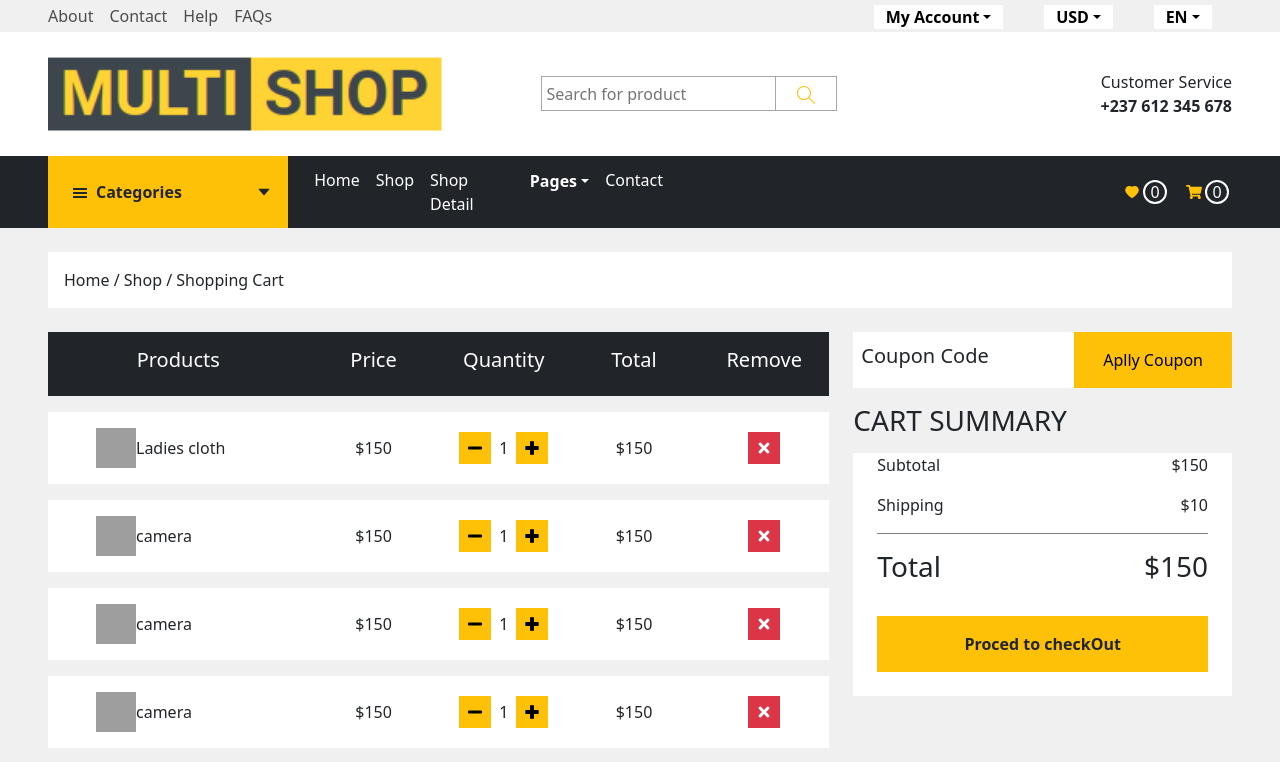
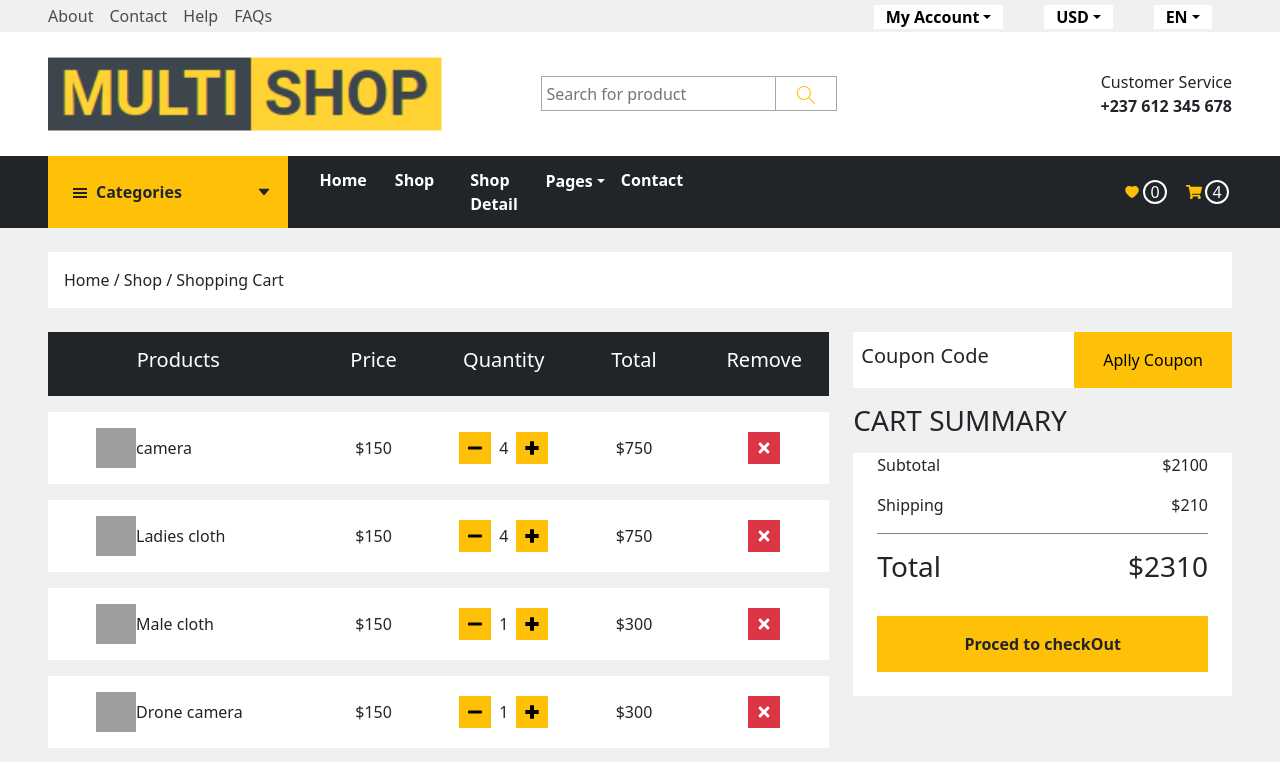
Before and after one commit to NdelliPeter/Multi-Shop, a React (Create React App) app: page /shoppingCart in a window 1280 px wide. Shown: the top 762 px of the page. Built offline with nearby package versions, Linux system fonts and the light colour scheme; data requests are answered from the project's data file; grey boxes are pictures that could not be loaded.

Commit message:
shopping Cart working

```diff
--- a/data/db.json
+++ b/data/db.json
@@ -3,50 +3,20 @@
     {
       "firstName": "Ndemba",
       "lastName": "Ndelli",
+      "userName": "petex",
       "email": "ndellipetex@gmail.com",
-      "password": "1234",
-      "confirmPassword": "1234",
-      "id": "10f6fa22-85ad-ecb8-49e6-35b91ce983a1"
+      "password": "Charles/123",
+      "confirmPassword": "Charles/123",
+      "id": "25d2b724-5169-14bd-bbe4-3b9e1e14e9e9"
     },
     {
       "firstName": "Ndemba",
       "lastName": "Ndelli",
+      "userName": "petex",
       "email": "ndellipeter@yahoo.com",
-      "password": "1234",
-      "confirmPassword": "1234",
-      "id": "52e230fb-98b2-dcec-517a-6936aec144ce"
-    },
-    {
-      "confirmPassword": "12345",
-      "password": "12345",
-      "email": "benedictlifanje@gmail.com",
-      "lastName": "Lifanje",
-      "firstName": "Benedict",
-      "id": "0d3e12b8-4655-431d-86dc-bf9b55b1f92a"
-    },
-    {
-      "firstName": "Zinger",
-      "lastName": "System",
-      "email": "testzinger@zingersystems.com",
-      "password": "123456",
-      "confirmPassword": "123456",
-      "id": "5e0b73fa-3ec7-f453-96cb-5fece8916881"
-    },
-    {
-      "firstName": "121334",
-      "lastName": "8758768",
-      "email": "ywiuerr@ganm.com",
-      "password": "1234",
-      "confirmPassword": "1234",
-      "id": "3ce30496-2537-124d-9d21-0f090ab27b65"
-    },
-    {
-      "firstName": "wer",
-      "lastName": "wfsd",
-      "email": "testzinger@test",
-      "password": "asdf",
-      "confirmPassword": "asdf",
-      "id": "ff3d8ee8-42de-35dd-ffb0-54849866804a"
+      "password": "1234Ada5678/",
+      "confirmPassword": "1234Ada5678/",
+      "id": "3041714d-754e-face-b1b0-c1e9f2112e6d"
     }
   ],
   "products": [
@@ -137,12 +107,69 @@
   ],
   "basket": [
     {
-      "id": 4,
-      "productName": "Ladies cloth",
-      "image": "https://images.pexels.com/photos/10792732/pexels-photo-10792732.jpeg?auto=compress&cs=tinysrgb&w=1260&h=750&dpr=1",
+      "id": 3,
+      "productName": "camera",
+      "image": "https://images.pexels.com/photos/336232/pexels-photo-336232.jpeg?auto=compress&cs=tinysrgb&w=1260&h=750&dpr=1",
       "productDetails": "Volup erat ipsum diam elitr rebum et dolor. Est nonumy elitr erat diam stet sit clita ea. Sanc ipsum et, labore clita lorem magna duo dolor no seaNonumy",
       "price": 150,
+      "quantity": 4,
+      "total": 750
+    },
+    {
+      "id": 7,
+      "productName": "Ladies cloth",
+      "image": "https://images.pexels.com/photos/7207506/pexels-photo-7207506.jpeg?auto=compress&cs=tinysrgb&w=1260&h=750&dpr=1",
+      "productDetails": "Volup erat ipsum diam elitr rebum et dolor. Est nonumy elitr erat diam stet sit clita ea. Sanc ipsum et, labore clita lorem magna duo dolor no seaNonumy",
+      "price": 150,
+      "quantity": 4,
+      "total": 750
+    },
+    {
+      "id": 2,
+      "productName": "Male cloth",
+      "image": "https://images.pexels.com/photos/13192037/pexels-photo-13192037.jpeg?auto=compress&cs=tinysrgb&w=1260&h=750&dpr=1",
+      "productDetails": "Volup erat ipsum diam elitr rebum et dolor. Est nonumy elitr erat diam stet sit clita ea. Sanc ipsum et, labore clita lorem magna duo dolor no seaNonumy",
+      "price": 150,
+      "total": 300,
       "quantity": 1
+    },
+    {
+      "id": 1,
+      "productName": "Drone camera",
+      "image": "https://images.pexels.com/photos/14799851/pexels-photo-14799851.jpeg?auto=compress&cs=tinysrgb&w=1260&h=750&dpr=1",
+      "productDetails": "Volup erat ipsum diam elitr rebum et dolor. Est nonumy elitr erat diam stet sit clita ea. Sanc ipsum et, labore clita lorem magna duo dolor no seaNonumy",
+      "price": 150,
+      "quantity": 1,
+      "total": 300
+    }
+  ],
+  "Checkout": [
+    {
+      "id": 1,
+      "productName": "Drone camera",
+      "image": "https://images.pexels.com/photos/14799851/pexels-photo-14799851.jpeg?auto=compress&cs=tinysrgb&w=1260&h=750&dpr=1",
+      "productDetails": "Volup erat ipsum diam elitr rebum et dolor. Est nonumy elitr erat diam stet sit clita ea. Sanc ipsum et, labore clita lorem magna duo dolor no seaNonumy",
+      "price": 150,
+      "quantity": 1,
+      "total": 0
+    },
+    {
+      "id": 11,
+      "productName": "camera",
+      "image": "https://images.pexels.com/photos/3875080/pexels-photo-3875080.jpeg?auto=compress&cs=tinysrgb&w=1260&h=750&dpr=1",
+      "productDetails": "Volup erat ipsum diam elitr rebum et dolor. Est nonumy elitr erat diam stet sit clita ea. Sanc ipsum et, labore clita lorem magna duo dolor no seaNonumy",
+      "price": 150,
+      "quantity": 1,
+      "total": 0
+    },
+    {
+      "id": 3,
+      "productName": "camera",
+      "image": "https://images.pexels.com/photos/336232/pexels-photo-336232.jpeg?auto=compress&cs=tinysrgb&w=1260&h=750&dpr=1",
+      "productDetails": "Volup erat ipsum diam elitr rebum et dolor. Est nonumy elitr erat diam stet sit clita ea. Sanc ipsum et, labore clita lorem magna duo dolor no seaNonumy",
+      "price": 150,
+      "quantity": 1,
+      "total": null
     },
     {
       "id": 8,
@@ -150,66 +177,8 @@
       "image": "https://images.pexels.com/photos/9825046/pexels-photo-9825046.jpeg?auto=compress&cs=tinysrgb&w=1260&h=750&dpr=1",
       "productDetails": "Volup erat ipsum diam elitr rebum et dolor. Est nonumy elitr erat diam stet sit clita ea. Sanc ipsum et, labore clita lorem magna duo dolor no seaNonumy",
       "price": 150,
-      "quantity": 1
-    },
-    {
-      "id": 11,
-      "productName": "camera",
-      "image": "https://images.pexels.com/photos/3875080/pexels-photo-3875080.jpeg?auto=compress&cs=tinysrgb&w=1260&h=750&dpr=1",
-      "productDetails": "Volup erat ipsum diam elitr rebum et dolor. Est nonumy elitr erat diam stet sit clita ea. Sanc ipsum et, labore clita lorem magna duo dolor no seaNonumy",
-      "price": 150,
-      "quantity": 1
-    },
-    {
-      "id": 12,
-      "productName": "camera",
-      "image": "https://images.pexels.com/photos/3875080/pexels-photo-3875080.jpeg?auto=compress&cs=tinysrgb&w=1260&h=750&dpr=1",
-      "productDetails": "Volup erat ipsum diam elitr rebum et dolor. Est nonumy elitr erat diam stet sit clita ea. Sanc ipsum et, labore clita lorem magna duo dolor no seaNonumy",
-      "price": 150,
-      "quantity": 1
-    },
-    {
-      "id": 3,
-      "productName": "camera",
-      "image": "https://images.pexels.com/photos/336232/pexels-photo-336232.jpeg?auto=compress&cs=tinysrgb&w=1260&h=750&dpr=1",
-      "productDetails": "Volup erat ipsum diam elitr rebum et dolor. Est nonumy elitr erat diam stet sit clita ea. Sanc ipsum et, labore clita lorem magna duo dolor no seaNonumy",
-      "price": 150,
-      "quantity": 1
+      "quantity": 2,
+      "total": 450
     }
-  ],
-  "Checkout": [
-    [
-      {
-        "id": 1,
-        "productName": "Drone camera",
-        "image": "https://images.pexels.com/photos/14799851/pexels-photo-14799851.jpeg?auto=compress&cs=tinysrgb&w=1260&h=750&dpr=1",
-        "productDetails": "Volup erat ipsum diam elitr rebum et dolor. Est nonumy elitr erat diam stet sit clita ea. Sanc ipsum et, labore clita lorem magna duo dolor no seaNonumy",
-        "price": 150,
-        "quantity": 1
-      },
-      {
-        "id": 2,
-        "productName": "Male cloth",
-        "image": "https://images.pexels.com/photos/13192037/pexels-photo-13192037.jpeg?auto=compress&cs=tinysrgb&w=1260&h=750&dpr=1",
-        "productDetails": "Volup erat ipsum diam elitr rebum et dolor. Est nonumy elitr erat diam stet sit clita ea. Sanc ipsum et, labore clita lorem magna duo dolor no seaNonumy",
-        "price": 150,
-        "quantity": 1
-      },
-      {
-        "id": 4,
-        "productName": "Ladies cloth",
-        "image": "https://images.pexels.com/photos/10792732/pexels-photo-10792732.jpeg?auto=compress&cs=tinysrgb&w=1260&h=750&dpr=1",
-        "productDetails": "Volup erat ipsum diam elitr rebum et dolor. Est nonumy elitr erat diam stet sit clita ea. Sanc ipsum et, labore clita lorem magna duo dolor no seaNonumy",
-        "price": 150,
-        "quantity": 1
-      },
-      {
-        "id": 11,
-        "productName": "camera",
-        "image": "https://images.pexels.com/photos/3875080/pexels-photo-3875080.jpeg?auto=compress&cs=tinysrgb&w=1260&h=750&dpr=1",
-        "productDetails": "Volup erat ipsum diam elitr rebum et dolor. Est nonumy elitr erat diam stet sit clita ea. Sanc ipsum et, labore clita lorem magna duo dolor no seaNonumy",
-        "price": 150
-      }
-    ]
   ]
 }
--- a/src/components/Footer.js
+++ b/src/components/Footer.js
@@ -42,9 +42,9 @@ export default function Footer() {
                     <div className="col-11 col-sm-11 col-md-6 col-lg-3 my-2">
                         <h3>QUICK SHOP</h3>
 
-                        <NavLink className='footerLink d-flex align-items-center'><MdKeyboardArrowRight /> Home</NavLink>
-                        <NavLink className='footerLink d-flex align-items-center'><MdKeyboardArrowRight /> Our Shop</NavLink>
-                        <NavLink className='footerLink d-flex align-items-center'><MdKeyboardArrowRight /> Shop Detail</NavLink>
+                        <NavLink className='footerLink d-flex align-items-center' to="/"><MdKeyboardArrowRight /> Home</NavLink>
+                        <NavLink className='footerLink d-flex align-items-center' to="shop"><MdKeyboardArrowRight /> Our Shop</NavLink>
+                        <NavLink className='footerLink d-flex align-items-center' to="shopDetails"><MdKeyboardArrowRight /> Shop Detail</NavLink>
                         <NavLink className='footerLink d-flex align-items-center'><MdKeyboardArrowRight /> Shopping Cart</NavLink>
                         <NavLink className='footerLink d-flex align-items-center'><MdKeyboardArrowRight /> Checkout</NavLink>
                         <NavLink className='footerLink d-flex align-items-center'><MdKeyboardArrowRight /> Contact Us</NavLink>
--- a/src/components/Header.js
+++ b/src/components/Header.js
@@ -1,12 +1,29 @@
-import React from "react";
+import React, { useState, useEffect } from "react";
 import "../App.css";
 import "bootstrap/dist/css/bootstrap.min.css";
 import { NavLink, Outlet } from "react-router-dom";
 import Dropdown from "react-bootstrap/Dropdown";
 import { AiFillHeart } from "react-icons/ai";
 import { FaShoppingCart } from "react-icons/fa";
+import axios from "axios";
+
 
 export default function Header() {
+
+  const [basket, setBasket] = useState()
+
+  useEffect(() => {
+    axios
+    .get("http://localhost:4000/basket")
+    .then((res) => {
+      const respo = res.data;
+      setBasket(respo);
+      // console.log(respo);
+    })
+    .catch((err) => console.log(err));
+  }, [])
+
+
   return (
     <>
       <header className="container-fluid ">
@@ -71,7 +88,7 @@ export default function Header() {
 
                   <div className="d-flex align-items-center">
                     <FaShoppingCart className="" />
-                    <div className="ring ">0</div>
+                    <div className="ring ">{basket?.length}</div>
                   </div>
                 </div>
               </div>
--- a/src/components/HomeLayout.js
+++ b/src/components/HomeLayout.js
@@ -20,9 +20,7 @@ import axios from "axios";
 
 export default function HomeLayout() {
 
-  const [length, setLength] = useState()
   const [basket, setBasket] = useState()
-
 
 
 
@@ -151,16 +149,16 @@ export default function HomeLayout() {
               </div>
 
               <div className=" col-7 d-flex gap-3">
-                <NavLink className="nestedlink" to="/">
-                  Home
+                <NavLink className="col-2 nestedlink" to="/">
+                  <b>Home</b>
                 </NavLink>
-                <NavLink className="nestedlink" to="shop">
-                  Shop
+                <NavLink className="col-2 nestedlink" to="shop">
+                  <b>Shop</b>
                 </NavLink>
-                <NavLink className="nestedlink" to="shopDetails">
-                  Shop Detail
+                <NavLink className="col-2 nestedlink" to="shopDetails">
+                  <b>Shop Detail</b>
                 </NavLink>
-                <Dropdown>
+                <Dropdown className="col-2">
                   <Dropdown.Toggle variant="light" id="pagesBtn">
                     Pages
                   </Dropdown.Toggle>
@@ -173,8 +171,8 @@ export default function HomeLayout() {
                   </Dropdown.Menu>
                 </Dropdown>
 
-                <NavLink className="nestedlink" to="contact">
-                  Contact
+                <NavLink className="col-2 nestedlink" to="contact">
+                  <b>Contact</b>
                 </NavLink>
               </div>
             </div>
@@ -188,7 +186,7 @@ export default function HomeLayout() {
 
             <div className="d-flex align-items-center">
               <FaShoppingCart className="text-warning" />
-              <div className="text-white circle ">0</div>
+              <div className="text-white circle "> {basket?.length}</div>
             </div>
           </div>
         </div>
--- a/src/pages/Shop.js
+++ b/src/pages/Shop.js
@@ -35,6 +35,7 @@ export default function Shop() {
 
   const basketDrop = (product) => {
     product.quantity = 1;
+    product.total = product.price;
     const drop = products.find(
       (productItem) =>
         products.indexOf(productItem) === products.indexOf(product)
--- a/src/pages/ShoppingCart.js
+++ b/src/pages/ShoppingCart.js
@@ -11,48 +11,77 @@ export default function ShoppingCart() {
   const [basket, setBasket] = useState();
   const [checkout, setCheckout] = useState();
 
-  const increaseQuntity = (id) => {
-    // const item = axios.get(`http://localhost:4000/basket/${id}`)
-    // .then((res) => {
-    //   const respo =res.data
-    //   // setQuantity(respo)
-    //         console.log(respo);
-    // })
-    console.log("rrrrrrrrr"+ basket);
+  const increaseQuntity = (product) => {
+    product.quantity += 1;
 
-
-    const new_array = basket.map((product) => {
-              if(product.id === id){
-                product.quantity ++
-                return(
-                  product
-                )
-              }else{
-                return product
+    axios
+      .put(`http://localhost:4000/basket/${product.id}`, product)
+      .then((res) => {
+        const increased = basket.map((prod) => {
+          if (product.id === prod.id) {
+            product.quantity = res.data.quantity;
+            product.total = product.price * product.quantity;
           }
-    })
-console.log("ooooooooooo"+ new_array);
-
-
-    // axios.put(`http://localhost:4000/basket/${id}`).then((res) => {
-    //   const respo = res.data;
-    //   respo.quantity ++
-    //   console.log(respo);
-    // });
+          return prod;
+        });
+        setBasket(increased);
+      });
   };
 
   const decreaseQuantity = (product) => {
-    const decrease = basket.find((productItem) => {
-      if (productItem.id === product.id) {
-        if (quantity >= 1) {
-          setQuantity(quantity - 1);
+    if (product.quantity === 0) {
+      product.quantity = 0;
+      axios
+        .put(`http://localhost:4000/basket/${product.id}`, product)
+        .then((res) => {
+          const decreased = basket.map((prod) => {
+            if (product.id === prod.id) {
+              product.quantity = res.data.quantity;
+              product.total = product.price * product.quantity;
+            }
+            return prod;
+          });
+          setBasket(decreased);
+        });
     } else {
-          setQuantity(0);
+      product.quantity -= 1;
+      axios
+        .put(`http://localhost:4000/basket/${product.id}`, product)
+        .then((res) => {
+          const decreased = basket.map((prod) => {
+            if (product.id === prod.id) {
+              product.quantity = res.data.quantity;
+              product.total = product.price * product.quantity;
             }
+            return prod;
+          });
+          setBasket(decreased);
+        });
     }
+  };
+
+  const subTotal = () => {
+    const total = basket?.map((product) => {
+      let sum = 0;
+      return (product.total += sum);
     });
-    console.log(decrease);
+    console.log(total);
+    let sum = total?.reduce(function (a, b) {
+      return a + b;
+    });
+    return sum;
   };
+
+  const shipping = () => {
+    const shipping = subTotal() / 10;
+    console.log(shipping);
+    return shipping;
+  };
+  const genaralTotal = () => {
+    const total = subTotal() + shipping();
+    return total;
+  };
+
 
   useEffect(() => {
     axios
@@ -67,7 +96,7 @@ console.log("ooooooooooo"+ new_array);
     axios.get("http://localhost:4000/Checkout").then((res) => {
       const respo = res.data;
       setCheckout(respo);
-      console.log(respo);
+      console.log('Checkout' + respo);
     });
   }, []);
 
@@ -81,12 +110,20 @@ console.log("ooooooooooo"+ new_array);
   };
 
   const clearBasket = () => {
-    setCheckout(basket);
-    axios.post("http://localhost:4000/Checkout", basket).then((res) => {
+    const checkOutUpdate = basket.map((product) => {
+        axios.post("http://localhost:4000/Checkout", product)
+        .then((res) => {
           const respo = res.data;
-      setBasket(respo);
-      console.log(respo);
+          setCheckout(respo);
+          console.log("oierueneff" + respo);
+
+        // axios.delete(`http://localhost:4000/basket/${product.id}`);
       });
+    })
+
+    console.log(checkOutUpdate);
+    // setCheckout(checkOutUpdate);
+    // setBasket();
   };
 
   return (
@@ -147,14 +184,14 @@ console.log("ooooooooooo"+ new_array);
                             <button
                               className="bg-warning d-flex align-items-center p-2 quantitybtn"
                               onClick={() => {
-                                increaseQuntity(product?.id);
+                                increaseQuntity(product);
                               }}
                             >
                               <BiPlusMedical />
                             </button>
                           </div>
                           <div className="col-2 d-flex justify-content-center align-items-center">
-                            ${product?.price * product?.quantity}
+                            ${product?.total}
                           </div>
                           <div className="col-2 d-flex justify-content-center align-items-center">
                             <button
@@ -188,17 +225,17 @@ console.log("ooooooooooo"+ new_array);
                   <div className="borderBot">
                     <div className="d-flex justify-content-between align-items-center my-3">
                       <span>Subtotal</span>
-                      <span>$150</span>
+                      <span>${subTotal()}</span>
                     </div>
                     <div className="d-flex justify-content-between align-items-center my-3">
                       <span>Shipping</span>
-                      <span>$10</span>
+                      <span>${shipping()}</span>
                     </div>
                   </div>
 
                   <div className="d-flex justify-content-between align-items-center mt-3">
                     <h3>Total</h3>
-                    <h3>$150</h3>
+                    <h3>${genaralTotal()}</h3>
                   </div>
 
                   <button
```
Also changed, not shown: src/Accounts/SignIn.js (+7 -21 lines), src/Accounts/SignUp.js (+15 -0 lines), sever.js (deleted). Lines whose indentation alone changed are shown as unchanged.
